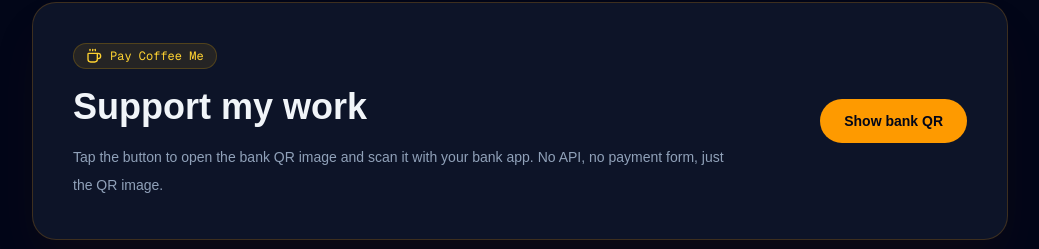
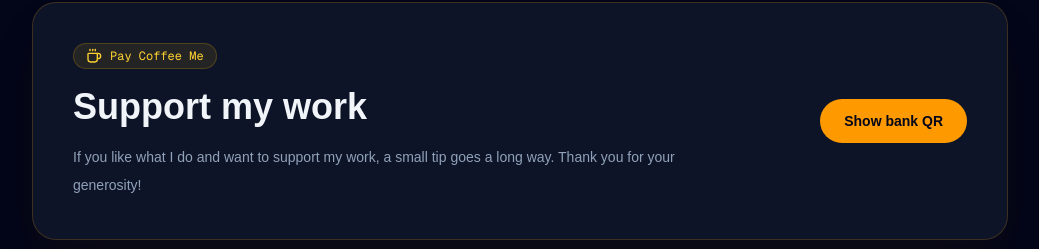
Before and after one commit to kimlongsok1101/Sokkimlong-porfolio, a Next.js app: page / in a window 1280 px wide. Shown: the part 2782-3031 px from the top of the page, without its empty margins (120-1159 px from the left). Built offline with nearby package versions, Linux system fonts and the light colour scheme; no server answers; the database is empty.

Commit message:
donate update

```diff
--- a/components/PayCoffeeMe.tsx
+++ b/components/PayCoffeeMe.tsx
@@ -16,7 +16,7 @@ export default function PayCoffeeMe() {
             </div>
             <h2 className="mt-4 text-3xl font-extrabold text-slate-100 sm:text-4xl">Support my work</h2>
             <p className="mt-4 max-w-2xl text-sm leading-7 text-slate-400">
-              Tap the button to open the bank QR image and scan it with your bank app. No API, no payment form, just the QR image.
+              If you like what I do and want to support my work, a small tip goes a long way. Thank you for your generosity!
             </p>
           </div>
 
@@ -55,7 +55,7 @@ export default function PayCoffeeMe() {
                 className="mx-auto max-h-[32rem] w-full max-w-md rounded-3xl object-contain"
               />
               <p className="mt-5 text-sm text-slate-400">
-                Scan the QR code from your bank app to send support. Replace <code className="rounded bg-slate-800 px-1 py-0.5 text-amber-200">/qr.jpg</code> with your bank image if needed.
+                Scan the QR code from your bank app to send support. Replace <code className="rounded bg-slate-800 px-1 py-0.5 text-amber-200">And</code> Thank you for Buy me a coffee! ☕
               </p>
             </div>
           </div>
```
